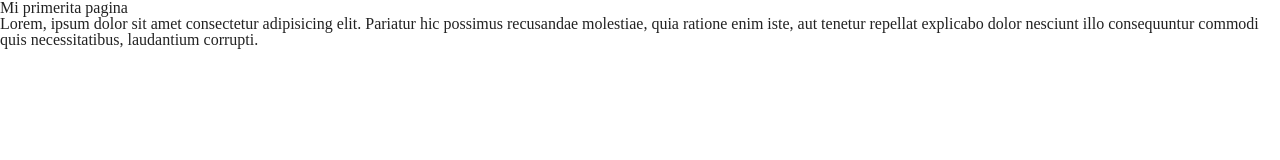
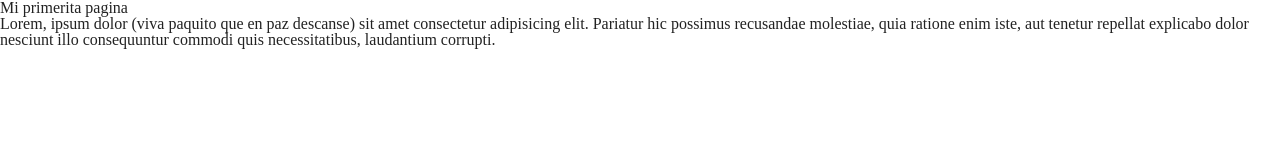
Before and after one commit to rokkay/git-test, a plain HTML site: page src/index.html in a window 1280 px wide. Drawn offline with Linux system fonts and the light colour scheme.

Commit message:
index.html

```diff
--- a/src/index.html
+++ b/src/index.html
@@ -10,6 +10,6 @@
 </head>
 <body>
     <h1>Mi primerita pagina</h1>
-    <p>Lorem, ipsum dolor sit amet consectetur adipisicing elit. Pariatur hic possimus recusandae molestiae, quia ratione enim iste, aut tenetur repellat explicabo dolor nesciunt illo consequuntur commodi quis necessitatibus, laudantium corrupti.</p>
+    <p>Lorem, ipsum dolor (viva paquito que en paz descanse) sit amet consectetur adipisicing elit. Pariatur hic possimus recusandae molestiae, quia ratione enim iste, aut tenetur repellat explicabo dolor nesciunt illo consequuntur commodi quis necessitatibus, laudantium corrupti.</p>
 </body>
 </html>
```
